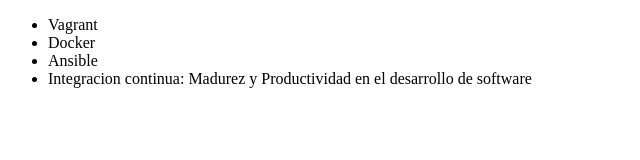
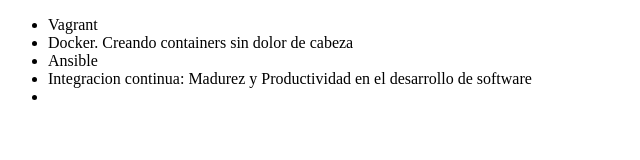
Before and after one commit to asofimp/aluragit, a plain HTML site: page index.html in a window 1280 px wide. Shown: the whole page, without its empty margins (0-640 px from the left). Drawn offline with Linux system fonts and the light colour scheme.

Commit message:
corrigiendo el nombre del curso de docker

```diff
--- a/index.html
+++ b/index.html
@@ -7,9 +7,10 @@
 <body>
      <ul>
          <li> Vagrant </li>
-         <li> Docker </li>
+         <li> Docker. Creando containers sin dolor de cabeza </li>
          <li> Ansible </li>
          <li> Integracion continua: Madurez y Productividad en el desarrollo de software </li>
+         <li></li>
      </ul>
 </body>
 </html>
```
